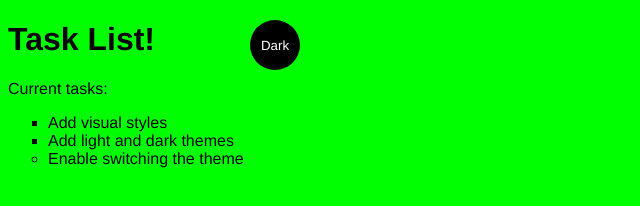
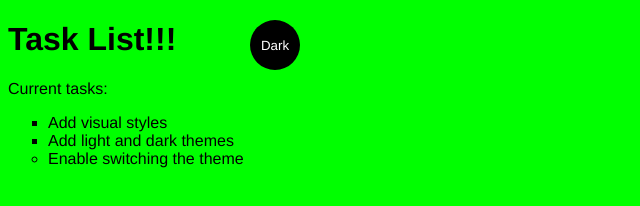
Before and after one commit to jordanrogus/Basic-Webpage, a plain HTML site: page index.html in a window 1280 px wide. Shown: the full height of the page, 0-640 px from the left. Drawn offline with Linux system fonts and the light colour scheme.

Commit message:
Example Commit

```diff
--- a/index.html
+++ b/index.html
@@ -8,7 +8,7 @@
 </head>
 
 <body class="light-theme">
-    <h1>Task List!</h1>
+    <h1>Task List!!!</h1>
     <p id="msg">Current tasks:</p>
     <ul>
         <li class="list">Add visual styles</li>
```
